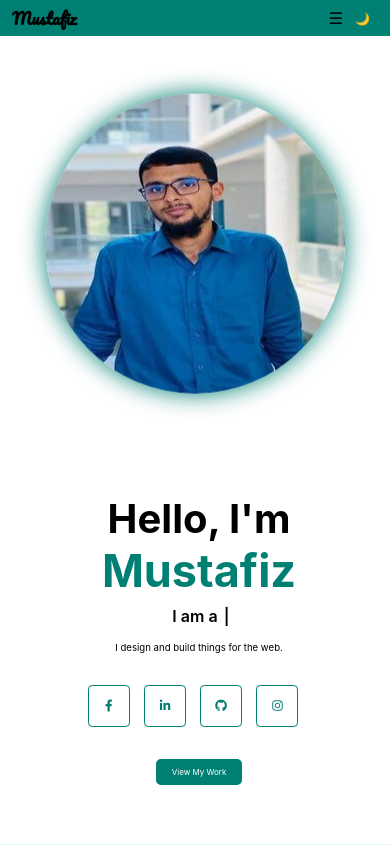
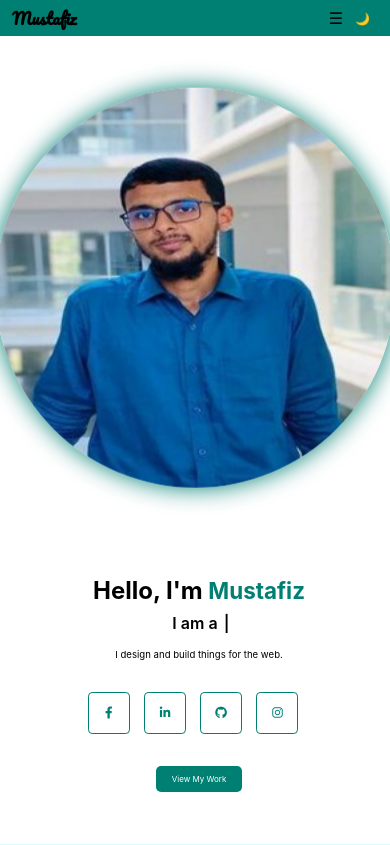
Before and after one commit to mustafiz-07/protfolio, a PHP site: page / in a window 390 px wide; the page is wider, and only the part inside the window is pictured. Shown: the top 845 px of that part. Run offline with PHP 8.4, Linux system fonts and the light colour scheme; data that the repository does not hold is empty.

Commit message:
just some minor adjustments

```diff
--- a/script.js
+++ b/script.js
@@ -241,7 +241,7 @@ async function loadEducation() {
       }
     } else {
       if (educationTimeline) {
-        educationTimeline.classList.remove("no-items");
+        educationTimeline.classList.add("no-items");
         educationTimeline.innerHTML = "<p>No education items found.</p>";
       }
     }
--- a/style.css
+++ b/style.css
@@ -157,7 +157,7 @@ header {
   animation-delay: 0.7s;
 }
 .hero-text .highlighted-name {
-  font-size: 45px; /* Slightly bigger */
+  font-size: 2.8rem; /* Slightly bigger */
   color: var(--main-color);
 }
 .hero-text .cursor {
@@ -193,8 +193,8 @@ header {
 }
 
 .hero-image img {
-  width: 300px;
-  height: 300px;
+  width: 400px;
+  height: 400px;
   border-radius: 50%;
   box-shadow: 0 0 25px var(--main-color);
   cursor: pointer;
@@ -254,7 +254,6 @@ header {
 .about-img img {
   width: 400px; /* same width and height */
   height: 400px;
-  object-fit: cover; /* crop to fit square */
   /* border: 2px solid var(--main-color); */
   /* border-radius: 50%; */
   /* box-shadow: 0 0 25px var(--main-color); */
@@ -276,12 +275,12 @@ header {
 }
 
 /* Education Section */
-.education-section {
+.education {
   padding: 6rem 9% 2rem;
-  background: var(--snd-bg-color);
+  background: var(--bg-color);
 }
 
-.education-section h2 {
+.education h2 {
   text-align: center;
   font-size: 2.5rem;
   margin-bottom: 4rem;
@@ -815,11 +814,7 @@ footer .social-icons a {
   }
 }
 /* Responsive Design */
-@media (max-width: 1200px) {
-  html {
-    font-size: 55%;
-  }
-}
+
 @media (max-width: 991px) {
   .hero {
     padding: 2rem 3%;
@@ -831,7 +826,10 @@ footer .social-icons a {
     padding: 2rem;
     height: 70%;
   }
-
+  .about-img img {
+    width: 300px;
+    height: 300px;
+  }
   .contact form .input-box .input-box {
     width: 100%;
   }
@@ -885,9 +883,11 @@ footer .social-icons a {
   .hero {
     flex-direction: column;
   }
-  .hero-text h1 {
-    font-size: 5rem;
+  .hero-text h2,
+  .highlighted-name {
+    font-size: 2rem;
   }
+
   .hero-text {
     order: 2;
     margin-left: 1rem;
```
